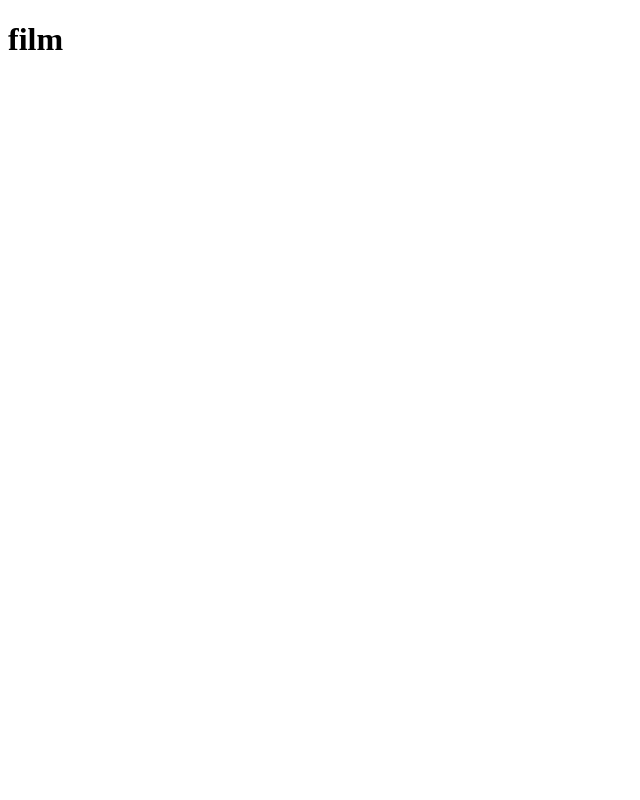
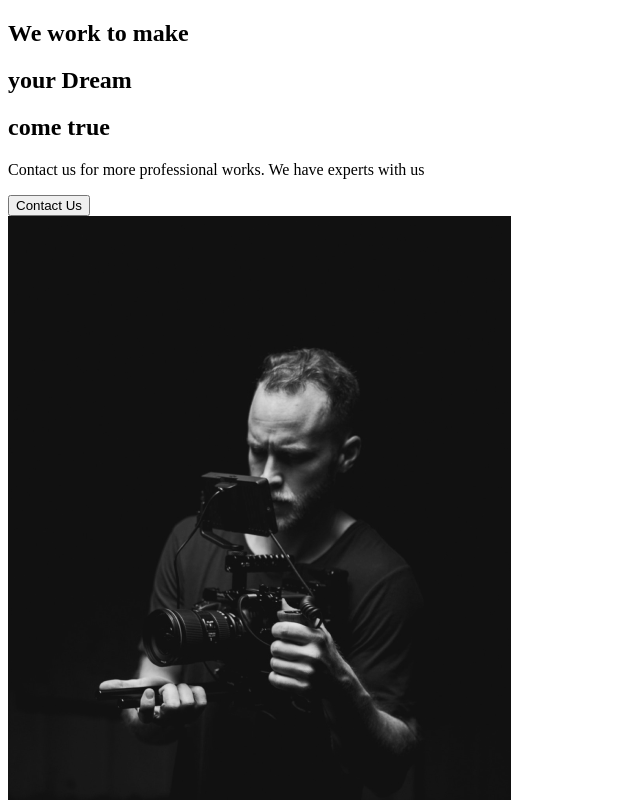
Before and after one commit to favasizmu/react-capture, a React (Create React App) app: page / in a window 1280 px wide. Shown: the top 800 px of the page, without its empty margins (0-640 px from the left). Built offline with nearby package versions, Linux system fonts and the light colour scheme.

Commit message:
2.About Us section

```diff
--- a/src/App.js
+++ b/src/App.js
@@ -1,9 +1,9 @@
 import React from "react";
-
+import AboutUs from "../src/pages/aboutUs";
 function App() {
   return (
     <div className="App">
-      <h1>film</h1>
+      <AboutUs />
     </div>
   );
 }
--- /dev/null
+++ b/src/components/aboutSection.js
@@ -0,0 +1,30 @@
+import React from "react";
+import home1 from "../img/home1.png";
+const AboutSection = () => {
+  return (
+    <div>
+      <div className="description">
+        <div className="title">
+          <div className="hide">
+            <h2>We work to make</h2>
+          </div>
+          <div className="hide">
+            <h2>
+              your <span>Dream</span>
+            </h2>
+          </div>
+          <div className="hide">
+            <h2>come true</h2>
+          </div>
+        </div>
+        <p>Contact us for more professional works. We have experts with us</p>
+        <button>Contact Us</button>
+      </div>
+      <div className="image">
+        <img src={home1} alt="Guy with camera" />
+      </div>
+    </div>
+  );
+};
+
+export default AboutSection;
--- /dev/null
+++ b/src/pages/aboutUs.js
@@ -0,0 +1,11 @@
+import React from "react";
+
+//import pages
+
+import AboutSection from "../components/aboutSection";
+
+const aboutUs = () => {
+  return <AboutSection />;
+};
+
+export default aboutUs;
```
